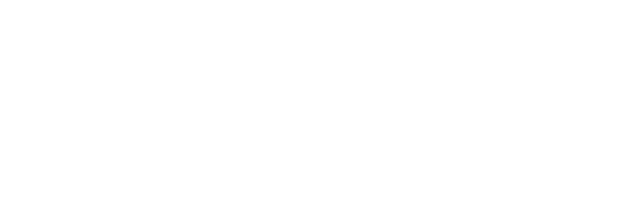
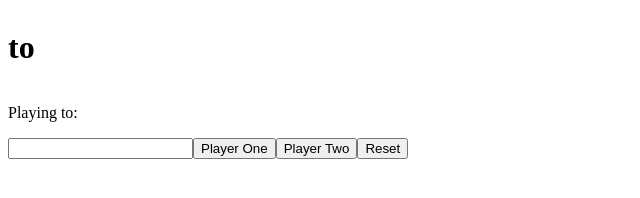
Before and after one commit to mordmaman/scorekeeper, a plain HTML site: page index.html in a window 1280 px wide. Shown: the whole page, without its empty margins (0-640 px from the left). Drawn offline with Linux system fonts and the light colour scheme.

Commit message:
moves everything over from codepen

```diff
--- a/index.html
+++ b/index.html
@@ -8,6 +8,23 @@
 
 </head>
 <body>
+   <div class="container">
+        <div class="scores">
+            <h1><span class="score1"></span> to <span class="score2"></span>
+            </h1>
+        </div>
 
+        <div class="playingTo">
+            <p>Playing to: <p><p id="limitSpan"></p>
+        </div>
+
+        <div class="buttons">
+            <input id="entry" type="number" />
+            <button type="button" onclick="p1()">Player One</button>
+            <button type="button" onclick="p2()">Player Two</button>
+            <button type="button" onclick="reset()">Reset</button>
+        </div>
+
+ </div>
 </body>
 </html>
--- a/scores.js
+++ b/scores.js
@@ -1,3 +1,49 @@
-function hello() {
-    alert("hello");
+var score1 = 0;
+var score2 = 0;
+//var limit = document.querySelector('#entry').value;
+var limit = 5;
+var s1 = document.querySelector(".score1");
+var s2 = document.querySelector(".score2");
+limitSpan.innerHTML = limit;
+s1.innerHTML = score1;
+s2.innerHTML = score2;
+
+function p1(){
+  if(score2!=limit){
+    if (score1 == limit-1){
+      s1.innerHTML = score1+=1;
+      s1.style.color="green";
+
+    }
+    else if (score1<limit){
+      s1.innerHTML = score1+=1;
+      console.log(limit);
+    }
+  }
 }
+
+function p2(){
+  if(score1 != limit){
+    if (score2 == limit-1 && score1 !=limit){
+      s2.innerHTML = score2+=1;
+      s2.style.color="green";
+    }
+    else if (score2<limit && score1 != limit){
+      s2.innerHTML = score2+=1;
+    }
+  }
+}
+
+
+
+
+function reset(){
+  score1 = 0;
+  score2 = 0;
+  limit = 5;
+  limitSpan.innerHTML = limit;
+  s1.innerHTML = score1;
+  s2.innerHTML = score2;
+  s1.style.color="black";
+  s2.style.color="black";
+}
--- a/styles.css
+++ b/styles.css
@@ -0,0 +1,8 @@
+.container {
+  display: flex;
+  flex-direction: column;
+}
+
+.scores, .playingTo, .buttons{
+  display: flex;
+}
```
